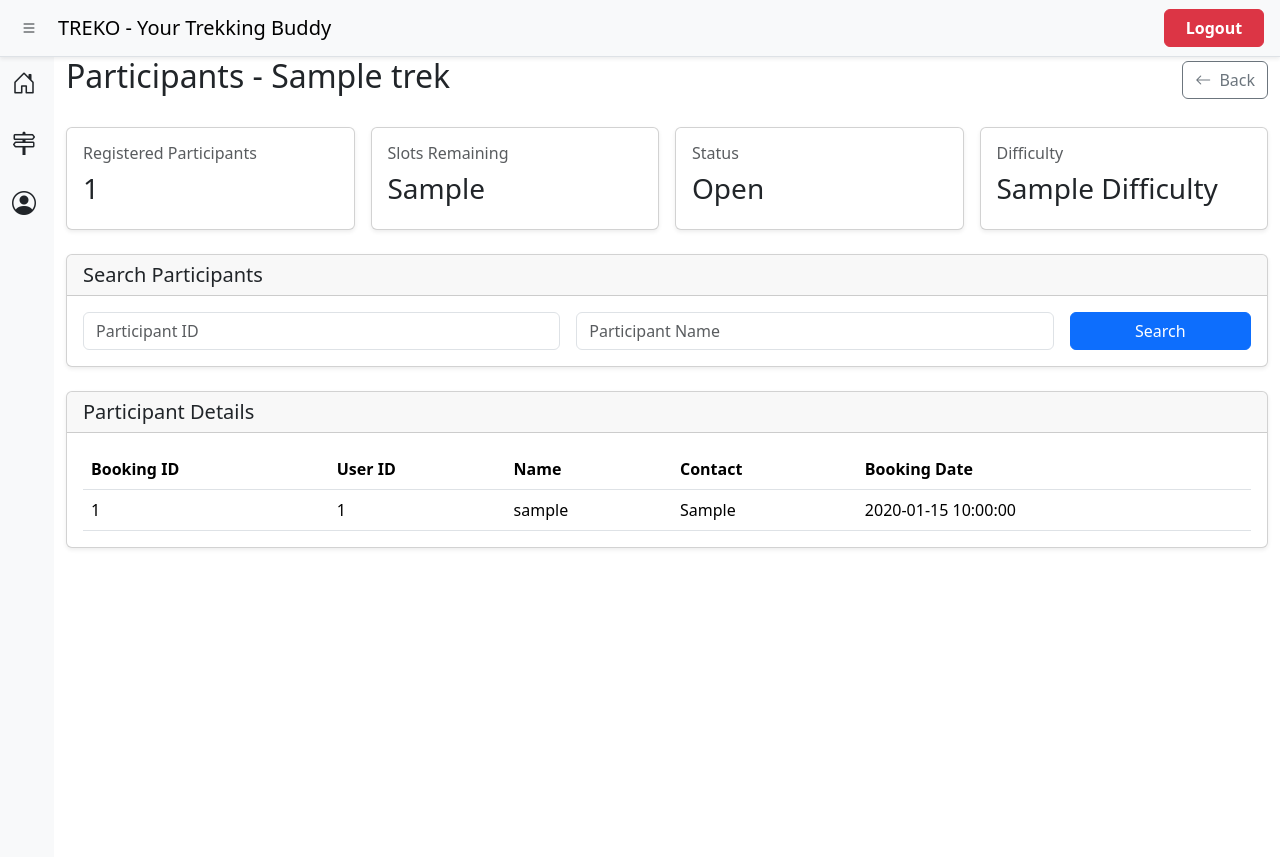
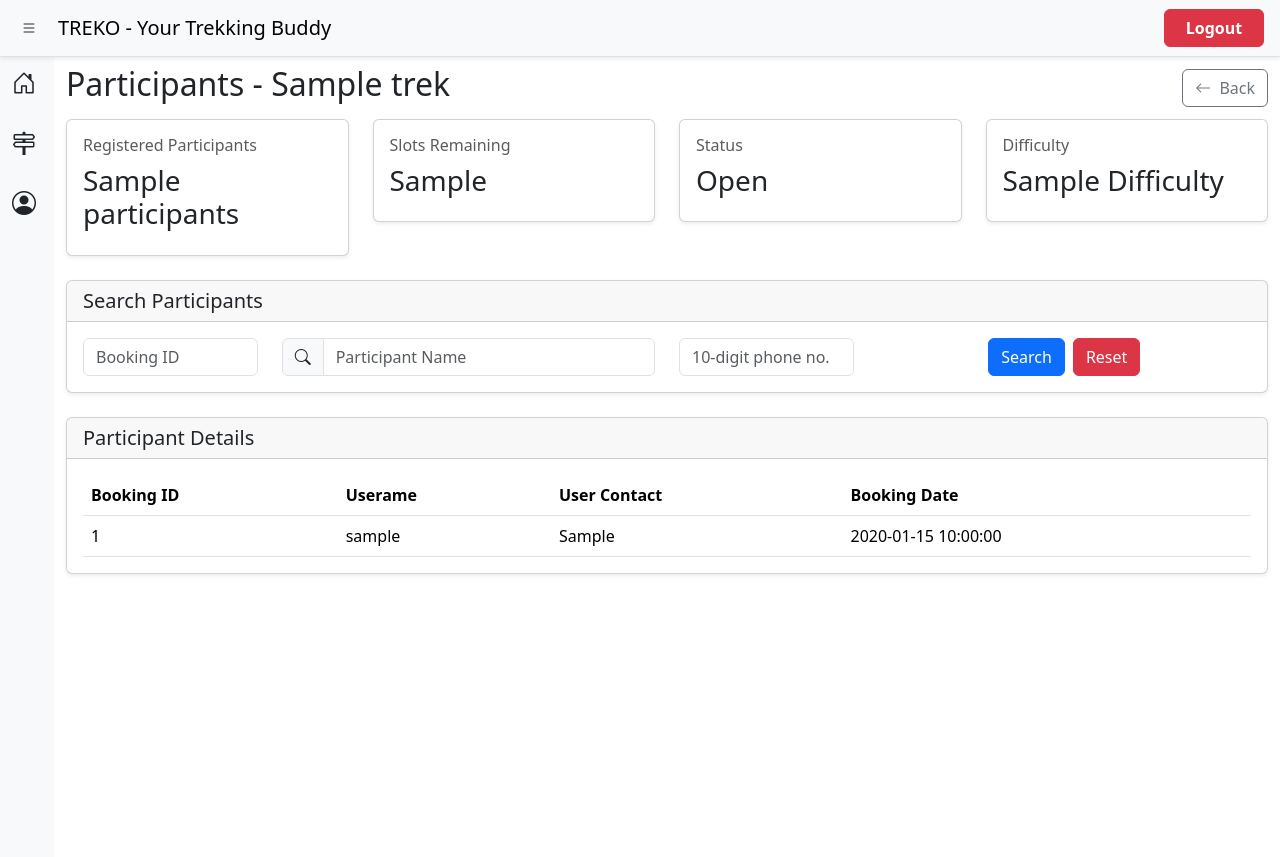
Before and after one commit to vini-cyberpunk/trekking-management-system_23f3002456, a Flask app: template app/templates/staff/participants.html in a window 1280 px wide. Run offline with Flask 3, Linux system fonts and the light colour scheme; the template is opened without the code that fills it: most values are stand-ins (such as "Sample title", 1, 10 or a date in 2020); parts of the project's set-up code (start-up, migrations or seed data) failed here and were passed over.

Commit message:
here staff will able to see all participants details in a particular trek

```diff
--- a/app/templates/staff/participants.html
+++ b/app/templates/staff/participants.html
@@ -8,223 +8,123 @@ Participants
 {% block main_content %}
 
 
-<div class="d-flex justify-content-between align-items-center">
+<div class="d-flex justify-content-between align-items-center mt-2">
 
 
-    <h2>
-
-        Participants - {{ trek.trek_name }}
-
-    </h2>
+    <h2> Participants - {{ trek.trek_name }} </h2>
 
 
-    <a
-        href="{{ url_for('staff.assigned_treks') }}"
-        class="btn btn-outline-secondary">
-
+    <a href="{{ next_page }}" class="btn btn-outline-secondary">
 
         <i class="bi bi-arrow-left me-1"></i>
 
         Back
 
-
     </a>
-
 
 </div>
 
 
-
-
-<div class="row g-3 mt-2">
-
+<div class="row mt-2">
 
     <div class="col-md-3">
 
+        <div class="card shadow-sm">
+
+            <div class="card-body">
+
+                <h6 class="text-muted"> Registered Participants </h6>
+
+                <h3> {{ participants }} <h3>
+
+            </div>
+
+        </div>
+
+    </div>
+
+    <div class="col-md-3">
 
         <div class="card shadow-sm">
 
+            <div class="card-body">
+
+                <h6 class="text-muted"> Slots Remaining </h6>
+
+                <h3> {{ trek.available_slots }} </h3>
+
+            </div>
+
+        </div>
+
+    </div>
+
+    <div class="col-md-3">
+
+        <div class="card shadow-sm">
 
             <div class="card-body">
 
+                <h6 class="text-muted"> Status </h6>
 
-                <h6 class="text-muted">
-
-                    Registered Participants
-
-                </h6>
-
-
-                <h3>
-
-                    {{ participant_count }}
-
-                </h3>
-
+                <h3> {{ trek.status.title() }} </h3>
 
             </div>
 
+        </div>
+
+    </div>
+
+    <div class="col-md-3">
+
+        <div class="card shadow-sm">
+
+            <div class="card-body">
+
+                <h6 class="text-muted"> Difficulty </h6>
+
+                <h3> {{ trek.difficulty.title() }} <h3>
+
+            </div>
 
         </div>
 
-
     </div>
-
-
-
-
-    <div class="col-md-3">
-
-
-        <div class="card shadow-sm">
-
-
-            <div class="card-body">
-
-
-                <h6 class="text-muted">
-
-                    Slots Remaining
-
-                </h6>
-
-
-                <h3>
-
-                    {{ trek.available_slots }}
-
-                </h3>
-
-
-            </div>
-
-
-        </div>
-
-
-    </div>
-
-
-
-
-    <div class="col-md-3">
-
-
-        <div class="card shadow-sm">
-
-
-            <div class="card-body">
-
-
-                <h6 class="text-muted">
-
-                    Status
-
-                </h6>
-
-
-                <h3>
-
-                    {{ trek.status.title() }}
-
-                </h3>
-
-
-            </div>
-
-
-        </div>
-
-
-    </div>
-
-
-
-
-    <div class="col-md-3">
-
-
-        <div class="card shadow-sm">
-
-
-            <div class="card-body">
-
-
-                <h6 class="text-muted">
-
-                    Difficulty
-
-                </h6>
-
-
-                <h3>
-
-                    {{ trek.difficulty.title() }}
-
-                </h3>
-
-
-            </div>
-
-
-        </div>
-
-
-    </div>
-
 
 </div>
 
 
-
-
-
 <div class="card shadow-sm mt-4">
-
 
     <div class="card-header">
 
-
-        <h5 class="mb-0">
-
-            Search Participants
-
-        </h5>
-
+        <h5 class="mb-0"> Search Participants </h5>
 
     </div>
 
-
-
     <div class="card-body">
-
 
         <form method="GET">
 
+            <div class="row">
 
-            <div class="row g-3">
-
-
-                <div class="col-md-5">
-
+                <div class="col-md-2">
 
                     <input
-                        type="text"
-                        name="participant_id"
+                        type="number"
+                        name="booking_id"
                         class="form-control"
-                        placeholder="Participant ID"
+                        placeholder="Booking ID"
 
-
-                        value="{{ request.args.get('participant_id','') }}">
-
+                        value="{{ request.args.get('booking_id','') }}">
 
                 </div>
 
+                <div class="col-md-4">
 
+                <div class="input-group">
 
-
-                <div class="col-md-5">
-
+                	<i class="input-group-text bi bi-search"></i>
 
                     <input
                         type="text"
@@ -232,213 +132,113 @@ Participants
                         class="form-control"
                         placeholder="Participant Name"
 
-
                         value="{{ request.args.get('participant_name','') }}">
-
 
                 </div>
 
-
-
+                </div>
 
                 <div class="col-md-2">
 
+                    <input
+                        type="tel"
+                        name="participant_contact"
+                        class="form-control"
+                        placeholder="10-digit phone no."
+                        maxlength="10"
+                        pattern="[0-9]{10}"
+
+                        value="{{ request.args.get('participant_contact','') }}">
+
+                </div>
+
+                <div class="col-md-4 d-flex justify-content-center gap-2">
 
                     <button
                         type="submit"
-                        class="btn btn-primary w-100">
-
-
+                        class="btn btn-primary">
                         Search
-
-
                     </button>
 
+                    <a class="btn btn-danger" href="{{ url_for('staff.participants', trek_id=trek.trek_id) }}">
+                		Reset
+                	</a>
 
                 </div>
 
-
             </div>
-
 
         </form>
 
-
     </div>
-
 
 </div>
 
 
-
-
-
 <div class="card shadow-sm mt-4">
-
 
     <div class="card-header">
 
-
-        <h5 class="mb-0">
-
-            Participant Details
-
-        </h5>
-
+        <h5 class="mb-0"> Participant Details </h5>
 
     </div>
 
-
-
     <div class="card-body">
-
 
         <div class="table-responsive">
 
-
             <table class="table table-hover align-middle mb-0">
-
 
                 <thead>
 
+                    <tr>
+
+                        <th> Booking ID </th>
+
+                        <th> Userame </th>
+
+                        <th> User Contact </th>
+
+                        <th> Booking Date </th>
+
+                    </tr>
+
+                </thead>
+
+                <tbody>
+
+                    {% for booking in trek.bookings %}
 
                     <tr>
 
+                        <td> {{ booking.booking_id }} </td>
 
-                        <th>
+                        <td> {{ booking.user.user_name }} </td>
 
-                            Booking ID
+                        <td> {{ booking.user.user_contact }} </td>
 
-                        </th>
-
-
-                        <th>
-
-                            User ID
-
-                        </th>
-
-
-                        <th>
-
-                            Name
-
-                        </th>
-
-
-                        <th>
-
-                            Contact
-
-                        </th>
-
-
-                        <th>
-
-                            Booking Date
-
-                        </th>
-
+                        <td> {{ booking.booking_date }} </td>
 
                     </tr>
 
-
-                </thead>
-
-
-
-                <tbody>
-
-
-                    {% for booking in participants %}
-
+                    {% else %}
 
                     <tr>
 
-
-                        <td>
-
-                            {{ booking.booking_id }}
-
-                        </td>
-
-
-
-                        <td>
-
-                            {{ booking.user.user_id }}
-
-                        </td>
-
-
-
-                        <td>
-
-                            {{ booking.user.user_name }}
-
-                        </td>
-
-
-
-                        <td>
-
-                            {{ booking.user.user_contact }}
-
-                        </td>
-
-
-
-                        <td>
-
-                            {{ booking.booking_date }}
-
-                        </td>
-
+                        <td colspan="4" class="text-center text-muted"> No participants found. </td>
 
                     </tr>
 
-
-
-                    {% else %}
-
-
-
-                    <tr>
-
-
-                        <td colspan="5"
-
-                            class="text-center text-muted">
-
-
-                            No participants found.
-
-
-                        </td>
-
-
-                    </tr>
-
-
-
                     {% endfor %}
-
-
 
                 </tbody>
 
-
-
             </table>
-
 
         </div>
 
-
     </div>
-
 
 </div>
 
-
 {% endblock %}
```
